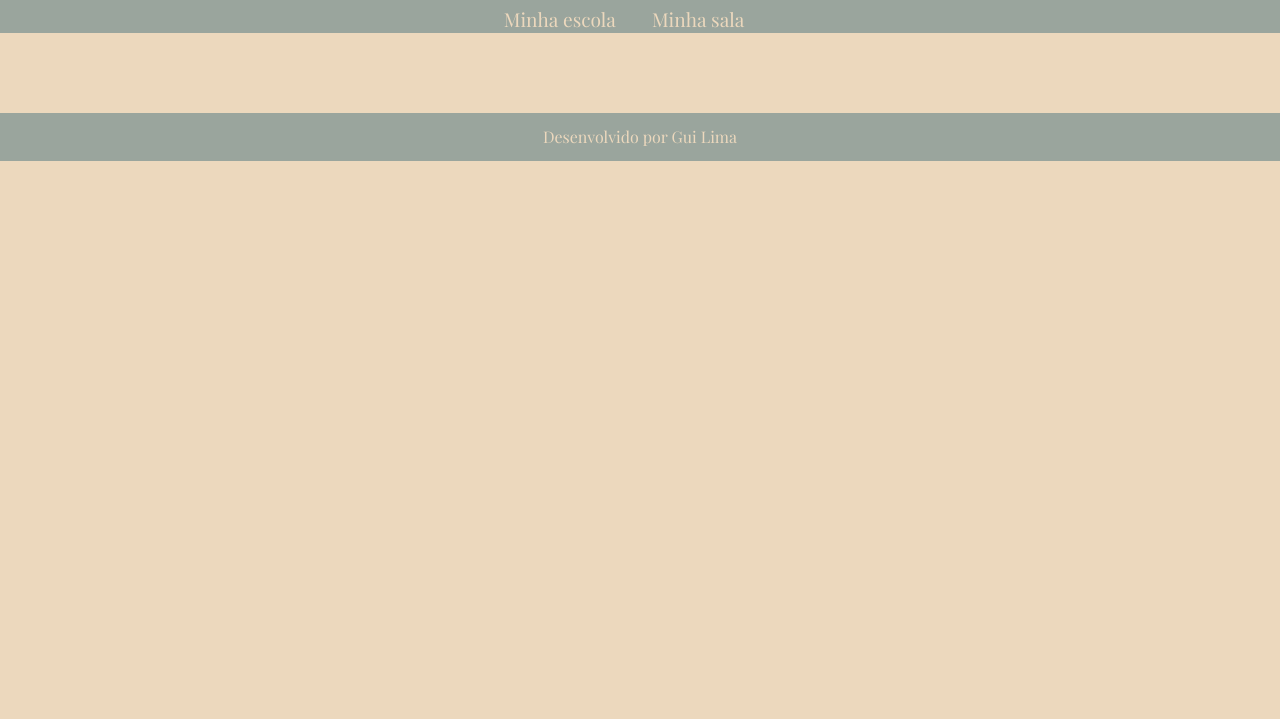
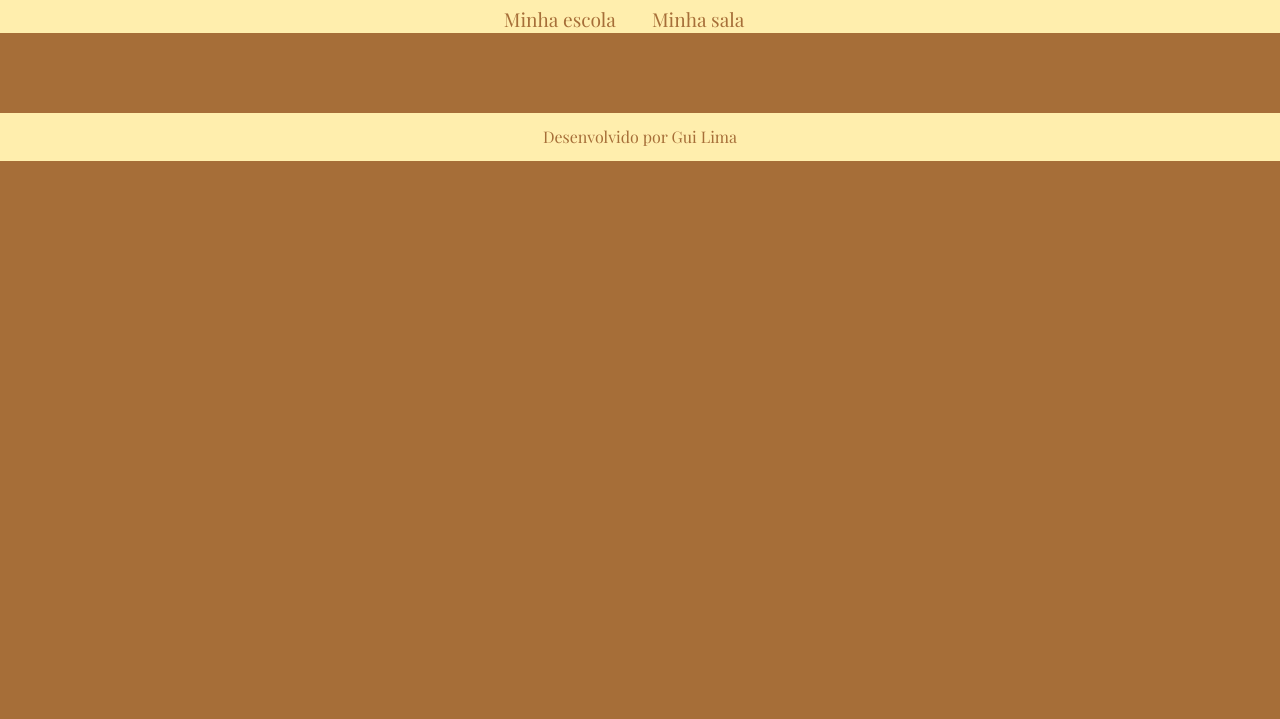
Before and after one commit to maryaclara07/criando_gr-ficos, a plain HTML site: page index.html in a window 1280 px wide. Shown: the part 81-800 px from the top of the page. Drawn offline with nearby package versions, Linux system fonts and the light colour scheme; files whose address does not match are found by name; a web font is replaced by a local one.

Commit message:
Update style.css

```diff
--- a/style.css
+++ b/style.css
@@ -1,9 +1,9 @@
 @import url('https://fonts.googleapis.com/css2?family=Playfair+Display:ital,wght@0,400..900;1,400..900&display=swap');
 
 :root {
-    --bg-color: #ECD8BD;
-    --primary-color: #9AA59D;
-    --secondary-color: #F6CDB4;
+    --bg-color: #A66E38;
+    --primary-color: #FFEEAD;
+    --secondary-color: #96CEB4;
     --font: "Playfair Display", sans-serif;
 }
 
@@ -14,33 +14,39 @@ body {
     height: 100vh;
     margin: 0;
 }
+
 header {
     background-color: var(--primary-color);
     text-align: center;
     padding: 1px;
 }
+
 h1 {
     font-size: 2rem;
     color: var(--bg-color);
      font-weight: 700;
 }
+
 nav a {
     text-decoration: none;
     color: var(--bg-color);
      margin: 0 2rem 1rem 0rem;
     font-size: 1.2rem;
 }
+
 nav a:hover {
     text-decoration: underline;
     transform: scale(0.90);
     transition: transform 0.1s;
 }
+
 .graficos-container_texto {
   font-size: 1.3rem;
   text-align: center;
   padding: 2rem;
   border: var(--secondary-color) solid 2px;
 }
+
 span {
  font-weight: bold;
  color: var(--secondary-color);
```
